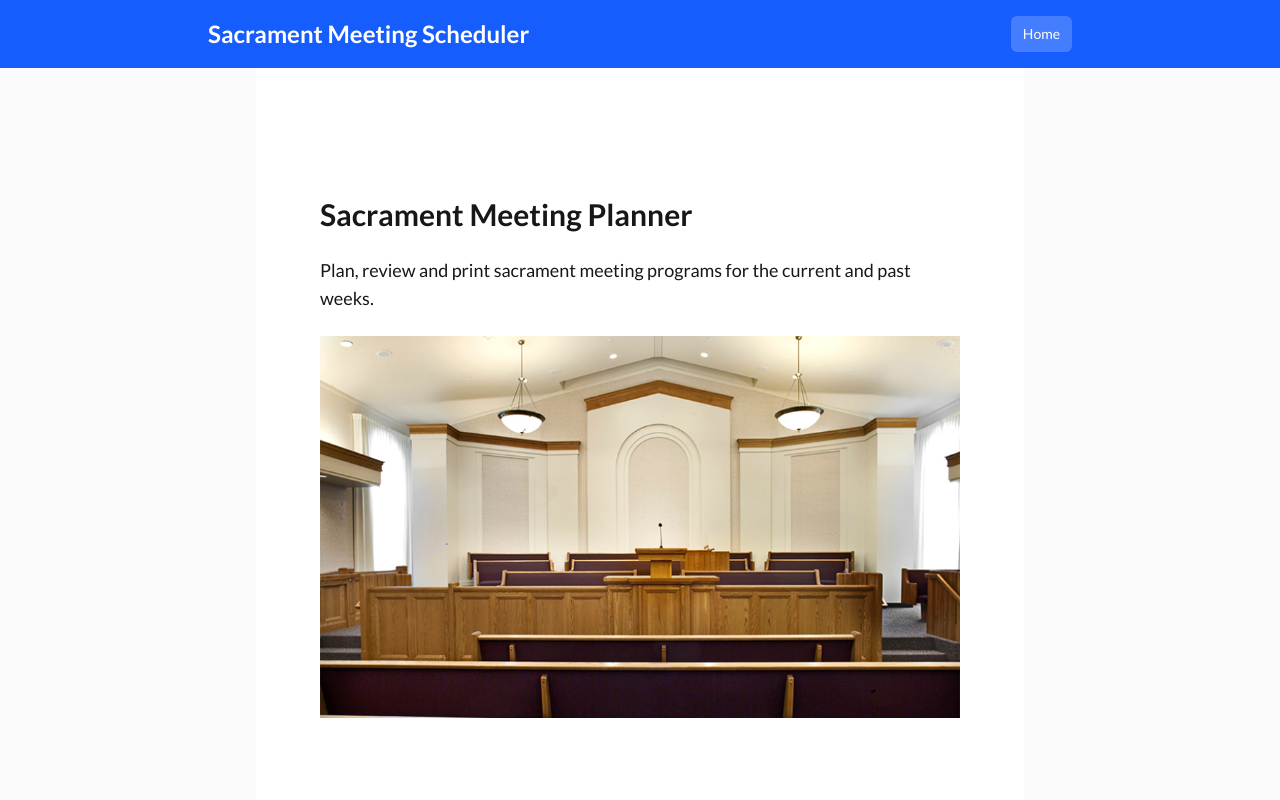
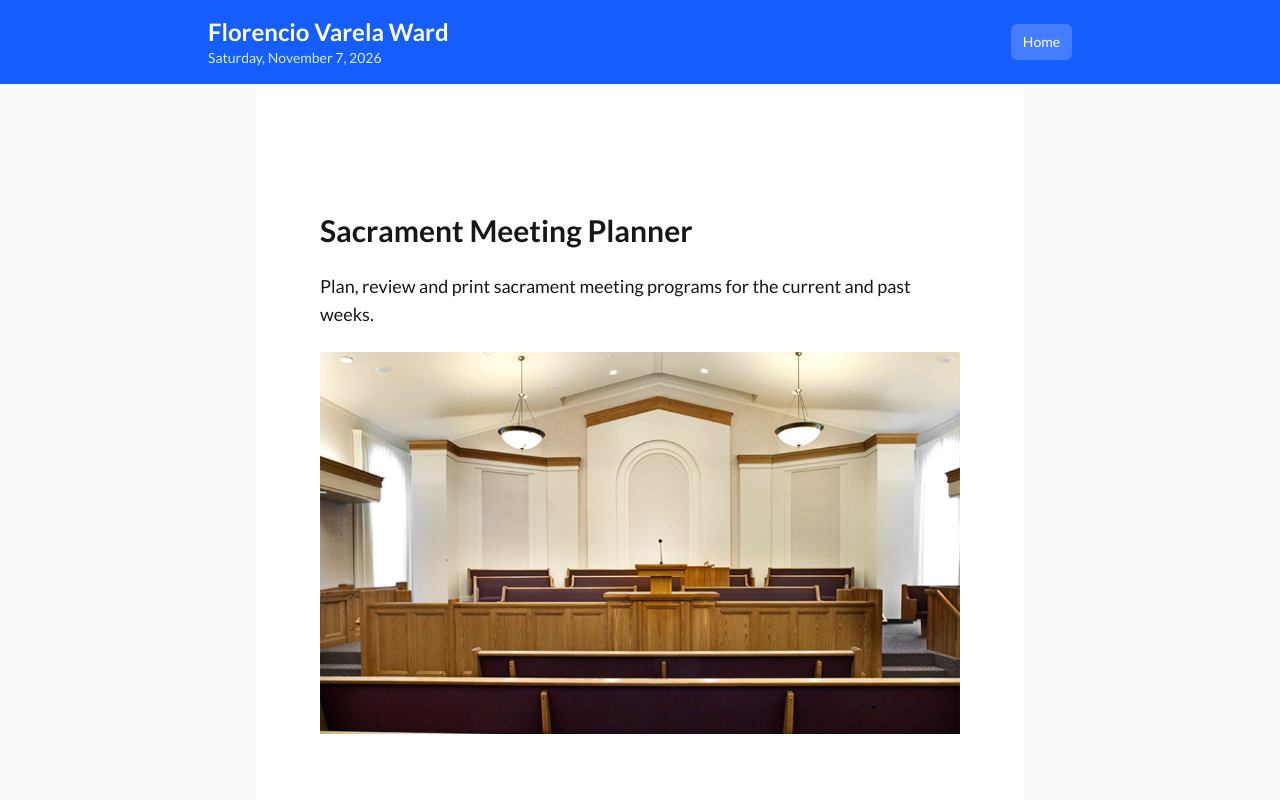
Before and after one commit to MarcosDFerreyra/sacrament-meetings, a Next.js app: page / in a window 1280 px wide. Shown: the top 800 px of the page. Built offline with nearby package versions, Linux system fonts and the light colour scheme.

Commit message:
Header with ward name and current date

```diff
--- a/app/page.tsx
+++ b/app/page.tsx
@@ -14,6 +14,7 @@ export default function Home() {
           alt="church room, with chairs and a podium"
           width={908}
           height={542}
+          loading="eager"
         />
       </main>
     </div>
--- a/components/Header.tsx
+++ b/components/Header.tsx
@@ -1,13 +1,19 @@
 import NavLinks from './NavLinks';
 
 export default function Header() {
+    const today = new Date().toLocaleDateString('en-US', {
+        weekday: 'long', year: 'numeric', month: 'long', day: 'numeric'
+    });
+
     return (
         <header className="bg-blue-600 text-white shadow-md">
             <div className="max-w-4xl mx-auto px-4 py-4 flex items-center justify-between">
-                <div id="header-title" className="text-2xl font-bold">Sacrament Meeting Scheduler</div>
-                <nav aria-label="Main navigation">
-                    <NavLinks />
-                </nav>
+                <div>
+                    <p className="text-2xl font-bold">Florencio Varela Ward</p>
+                    <p className="text-sm text-blue-100">{today}</p>
+                </div>
+
+                <NavLinks />
             </div>
         </header>
     );
```
